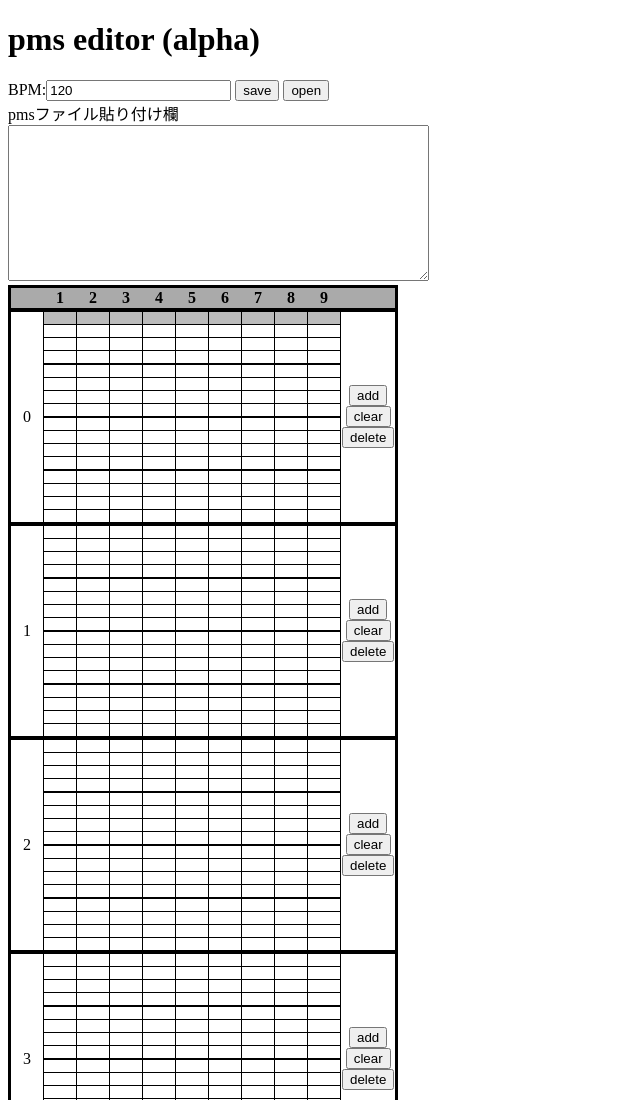
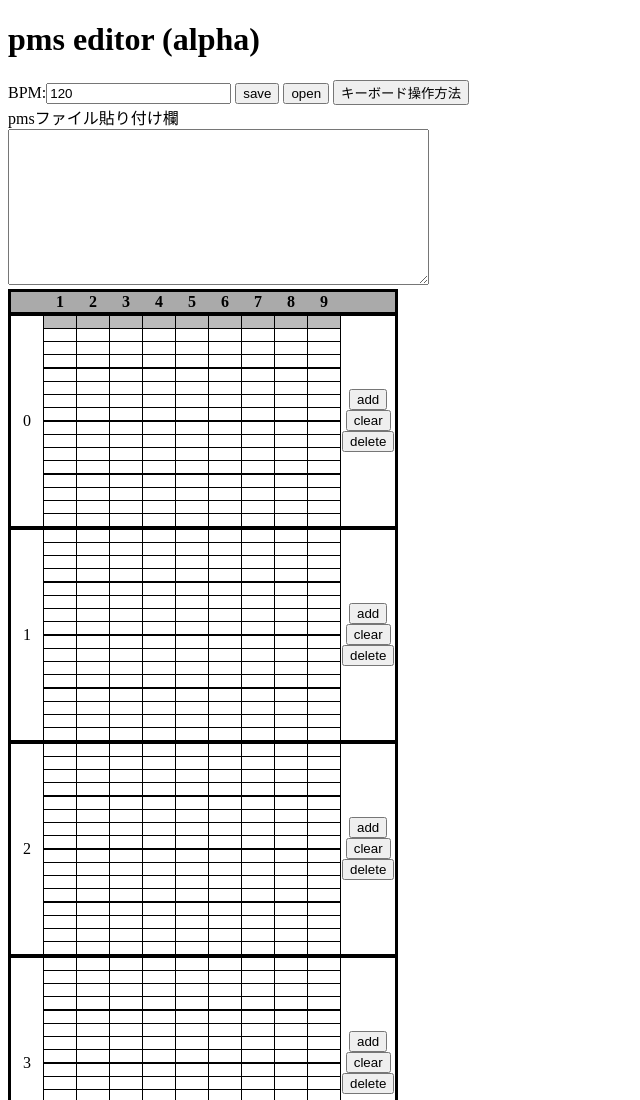
Before and after one commit to ebiyu/pms, a plain HTML site: page index.html in a window 1280 px wide. Shown: the top 1100 px of the page, without its empty margins (0-640 px from the left). Drawn offline with Linux system fonts and the light colour scheme.

Commit message:
[add] キーヘルプを追加

```diff
--- a/index.html
+++ b/index.html
@@ -9,7 +9,8 @@
 <h1>pms editor (alpha)</h1>
 <label>BPM:<input type='text' id='bpm' value='120'></label>
 <input type='button' value='save' id='save' onclick='save()'>
-<input type='button' value='open' id='open' onclick='load()'><br>
+<input type='button' value='open' id='open' onclick='load()'>
+<input type='button' value='キーボード操作方法' id='help' onclick='keyHelp()'><br>
 <label>pmsファイル貼り付け欄<br>
 <textarea id='inputtext' cols='50' rows='10'></textarea></label>
 <div id='tablespace'></div>
--- a/main.js
+++ b/main.js
@@ -433,6 +433,13 @@ function load(){
     refreshTable();
 }
 
+function keyHelp(){
+    text=['キー操作一覧', 'j / Enter 次の行へ', 'k / Shift+Enter 前の行へ', 'J 次の小節へ', 'K 前の小節へ',
+    's 行をクリア', 'd 小節を削除', 'o 小節を後に挿入', 'O 小節を前に挿入',
+    '1/z 2/x 3/c 4/v 5/space 6/n 7/m 8/, 9/, ノーツを作成/削除'].join('\n');
+    window.alert(text);
+}
+
 //画面遷移を阻止する
 window.onbeforeunload = function(e) {
     return 'ちょっと待ってくださいよ。まだダメですよ。';
```
